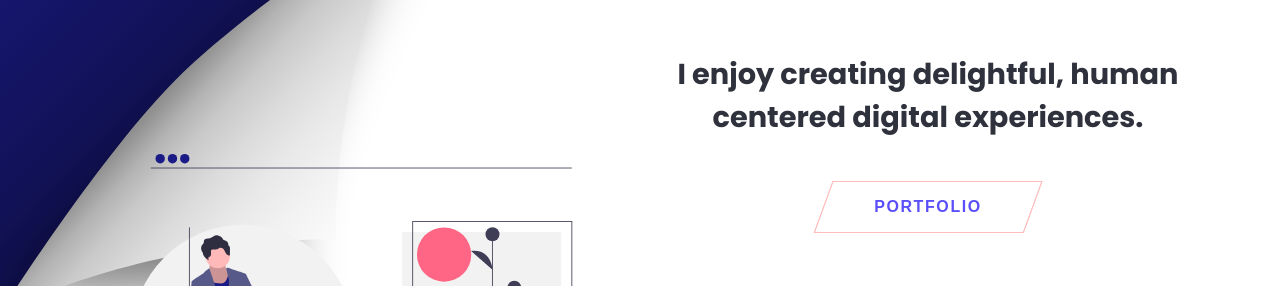
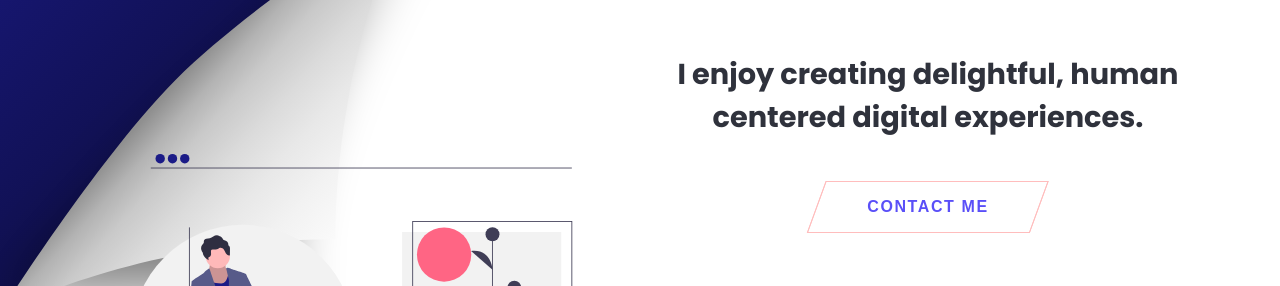
Before and after one commit to JabezSanjay/portfolio-v2, a Next.js app: page / in a window 1280 px wide. Shown: the part 921-1207 px from the top of the page. Built offline with nearby package versions, Linux system fonts and the light colour scheme.

Commit message:
Added reusable button

```diff
--- a/components/Button/index.js
+++ b/components/Button/index.js
@@ -2,11 +2,11 @@ import React from "react";
 import styled from "styled-components";
 import COLORS from "../../assets/colors";
 
-const Button = () => {
+const Button = ({ name }) => {
   return (
     <ButtonTag>
       <button className="skew-button">
-        <span>Portfolio</span>
+        <span>{name}</span>
       </button>
     </ButtonTag>
   );
--- a/sections/About.js
+++ b/sections/About.js
@@ -27,7 +27,7 @@ const About = () => {
                     I enjoy creating delightful, human centered digital
                     experiences.
                   </h2>
-                  <Button />
+                  <Button name="Contact Me" />
                   <h1>
                     <span>Think.</span>
                     Make.
--- a/sections/Home.js
+++ b/sections/Home.js
@@ -20,7 +20,7 @@ const Home = () => {
                   I bridge the gap between <span>you</span> and your{" "}
                   <span>customer</span> using <span>code!</span>
                 </h1>
-                <Button />
+                <Button name="Portfolio" />
               </div>
 
               <div>
@@ -62,6 +62,7 @@ const HomeTag = styled.div`
       align-items: center;
       h1 {
         text-align: center;
+
         font-size: 1.9rem;
         color: ${COLORS.PRIMARY_BLACK};
         span {
```
